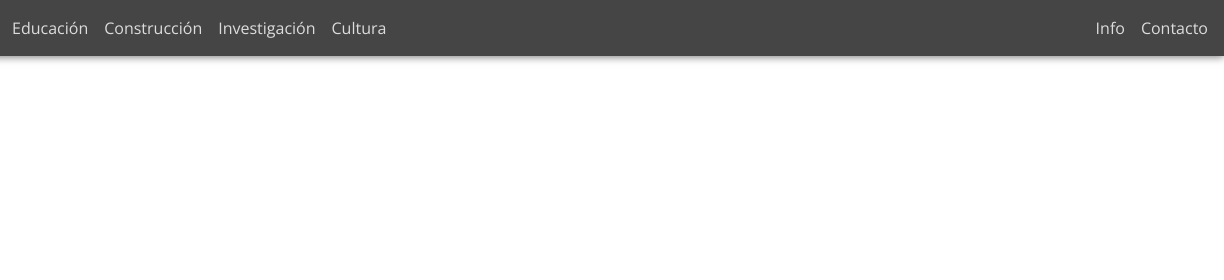
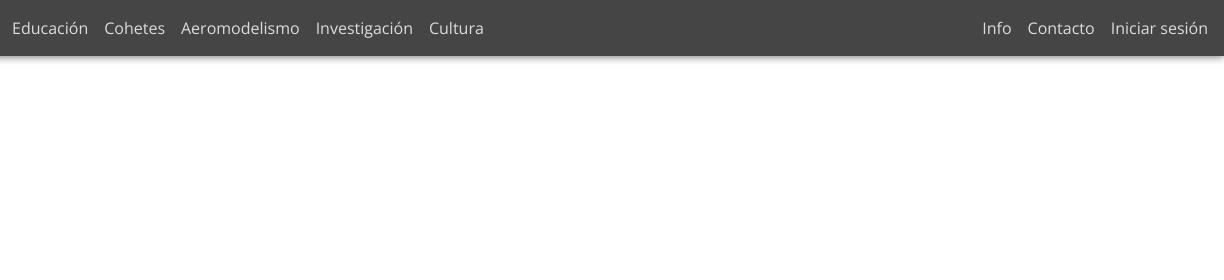
Before and after one commit to rubenayla/cosmos, a plain HTML site: page login2.html in a window 1280 px wide. Shown: the top 280 px of the page, 56-1280 px from the left. Drawn offline with nearby package versions, Linux system fonts and the light colour scheme; no server answers.

Commit message:
completely integrated login

```diff
--- a/login2.html
+++ b/login2.html
@@ -32,7 +32,10 @@
 					<a href="education.html">Educación</a>
 				</li>
 				<li>
-					<a href="construction.html">Construcción</a>
+					<a href="rockets.html">Cohetes</a>
+				</li>
+				<li>
+					<a href="aeromodelling.html">Aeromodelismo</a>
 				</li>
 				<li>
 					<a href="research.html">Investigación</a>
@@ -67,6 +70,9 @@
 				</li>
 				<li>
 					<a href="contact.html">Contacto</a>
+				</li>
+				<li>
+					<a href="login.html">Iniciar sesión</a>
 				</li>
 			</ul>
 		</nav>
```
Also changed, not shown: aeromodelling.html (+3 -0 lines), construction.html (+3 -0 lines), contact.html (+3 -0 lines), cookies.html (+3 -0 lines), culture.html (+3 -0 lines), education.html (+3 -0 lines), entities.html (+3 -0 lines), info.html (+3 -0 lines), login.html (+7 -1 lines), projects.html (+3 -0 lines), research.html (+3 -0 lines), rockets.html (+3 -0 lines).
